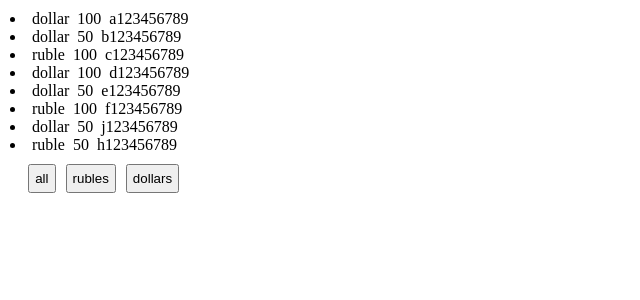
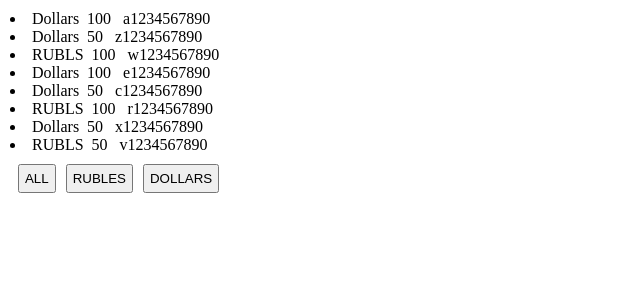
Before and after one commit to DustyFlower/microtasks, a React (Vite) app: page / in a window 1280 px wide. Shown: the top 300 px of the page, without its empty margins (0-640 px from the left). Built offline with nearby package versions, Linux system fonts and the light colour scheme.

Commit message:
Filter v.N

```diff
--- a/src/App.tsx
+++ b/src/App.tsx
@@ -2,44 +2,44 @@ import './App.css'
 import {useState} from 'react';
 import {NewComponent} from './NewComponent.tsx';
 
-export type FilterType = 'all' | 'dollar' | 'ruble';
-
 export type MoneyType = {
-    banknote: string,
-    nominal: number,
+    banknots: 'Dollars' | 'RUBLS'
+    value: number
     number: string
 }
 
+export type FilterValueType = 'ALL' | 'Dollars' | 'RUBLS'
+
 function App() {
     const money: MoneyType[] = [
-        {banknote: 'dollar', nominal: 100, number: 'a123456789'},
-        {banknote: 'dollar', nominal: 50, number: 'b123456789'},
-        {banknote: 'ruble', nominal: 100, number: 'c123456789'},
-        {banknote: 'dollar', nominal: 100, number: 'd123456789'},
-        {banknote: 'dollar', nominal: 50, number: 'e123456789'},
-        {banknote: 'ruble', nominal: 100, number: 'f123456789'},
-        {banknote: 'dollar', nominal: 50, number: 'j123456789'},
-        {banknote: 'ruble', nominal: 50, number: 'h123456789'}
+        {banknots: 'Dollars', value: 100, number: ' a1234567890'},
+        {banknots: 'Dollars', value: 50, number: ' z1234567890'},
+        {banknots: 'RUBLS', value: 100, number: ' w1234567890'},
+        {banknots: 'Dollars', value: 100, number: ' e1234567890'},
+        {banknots: 'Dollars', value: 50, number: ' c1234567890'},
+        {banknots: 'RUBLS', value: 100, number: ' r1234567890'},
+        {banknots: 'Dollars', value: 50, number: ' x1234567890'},
+        {banknots: 'RUBLS', value: 50, number: ' v1234567890'}
     ]
 
-    const [filter, setFilter] = useState<FilterType>('all')
+    const [filter, setFilter] = useState<FilterValueType>('ALL');
 
-    let currentMoney = money;
-    if (filter === 'ruble') {
-        currentMoney = money.filter(filteredMoney => filteredMoney.banknote === 'ruble');
-    }
-    if (filter === 'dollar') {
-        currentMoney = money.filter(filteredMoney => filteredMoney.banknote === 'dollar');
+    const currentMoney = () => {
+
+        if (filter === 'ALL') {
+            return money
+        }
+        return money.filter(filteredMoney => filteredMoney.banknots === filter);
     }
 
-    const onClickFilterHandler = (nameButton: FilterType) => {
+    const onClickFilterHandler = (nameButton: FilterValueType) => {
         setFilter(nameButton)
     }
 
     return (
-        <div className="App">
-            <NewComponent currentMoney={currentMoney} callBack={onClickFilterHandler} />
-        </div>
+        <>
+            <NewComponent currentMoney={currentMoney} onClickFilterHandler={onClickFilterHandler}/>
+        </>
     );
 }
 
--- a/src/NewComponent.tsx
+++ b/src/NewComponent.tsx
@@ -1,27 +1,28 @@
-import {FilterType, MoneyType} from './App.tsx';
+import {FilterValueType, MoneyType} from './App.tsx';
 
-type NewComponentType = {
-    currentMoney: MoneyType[]
-    callBack: (nameButton: FilterType) => void
+type NewComponentPropsType = {
+    currentMoney: () => MoneyType[]
+    onClickFilterHandler: (filter: FilterValueType) => void
 }
-export const NewComponent = ({currentMoney, callBack}: NewComponentType) => {
+
+export const NewComponent = ({currentMoney, onClickFilterHandler}: NewComponentPropsType) => {
     return (
-        <div>
+        <div className="App">
             <ul>
-                    {currentMoney.map((objFromMoneyArr, index) => {
+                {currentMoney().map((objFromMoneyArr, index) => {
                     return (
                         <li key={index}>
-                                <span>{objFromMoneyArr.banknote}</span>
-                                <span>{objFromMoneyArr.nominal}</span>
+                            <span>{objFromMoneyArr.banknots}</span>
+                            <span>{objFromMoneyArr.value}</span>
                             <span>{objFromMoneyArr.number}</span>
                         </li>
                     )
                 })}
             </ul>
-                <div className="buttons">
-                    <button onClick={() => callBack('all')}>all</button>
-                    <button onClick={() => callBack('ruble')}>rubles</button>
-                    <button onClick={() => callBack('dollar')}>dollars</button>
+            <div className={'buttons'}>
+                <button onClick={() => onClickFilterHandler('ALL')}>ALL</button>
+                <button onClick={() => onClickFilterHandler('RUBLS')}>RUBLES</button>
+                <button onClick={() => onClickFilterHandler('Dollars')}>DOLLARS</button>
             </div>
         </div>
     );
```
Lines whose indentation alone changed are shown as unchanged.
